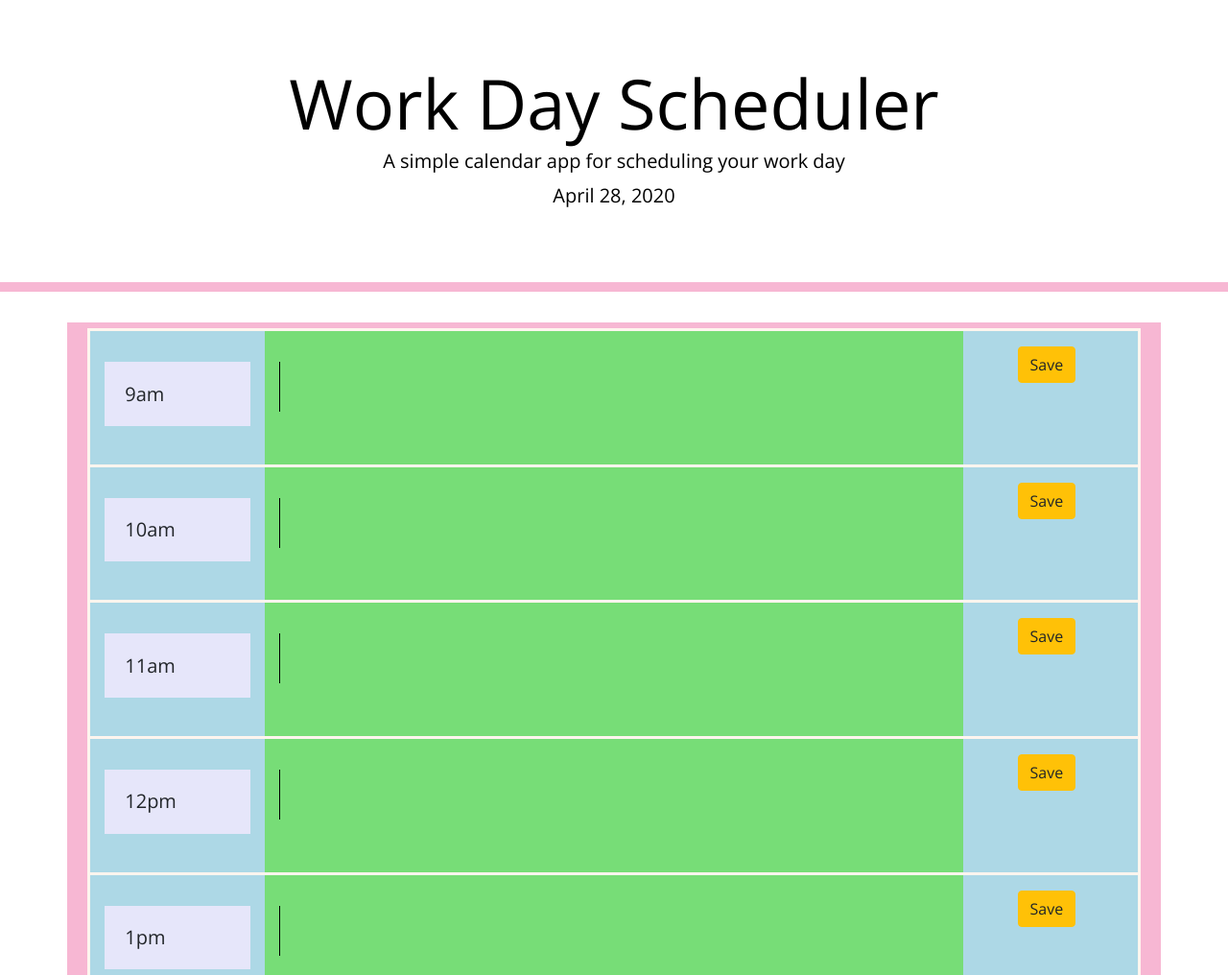
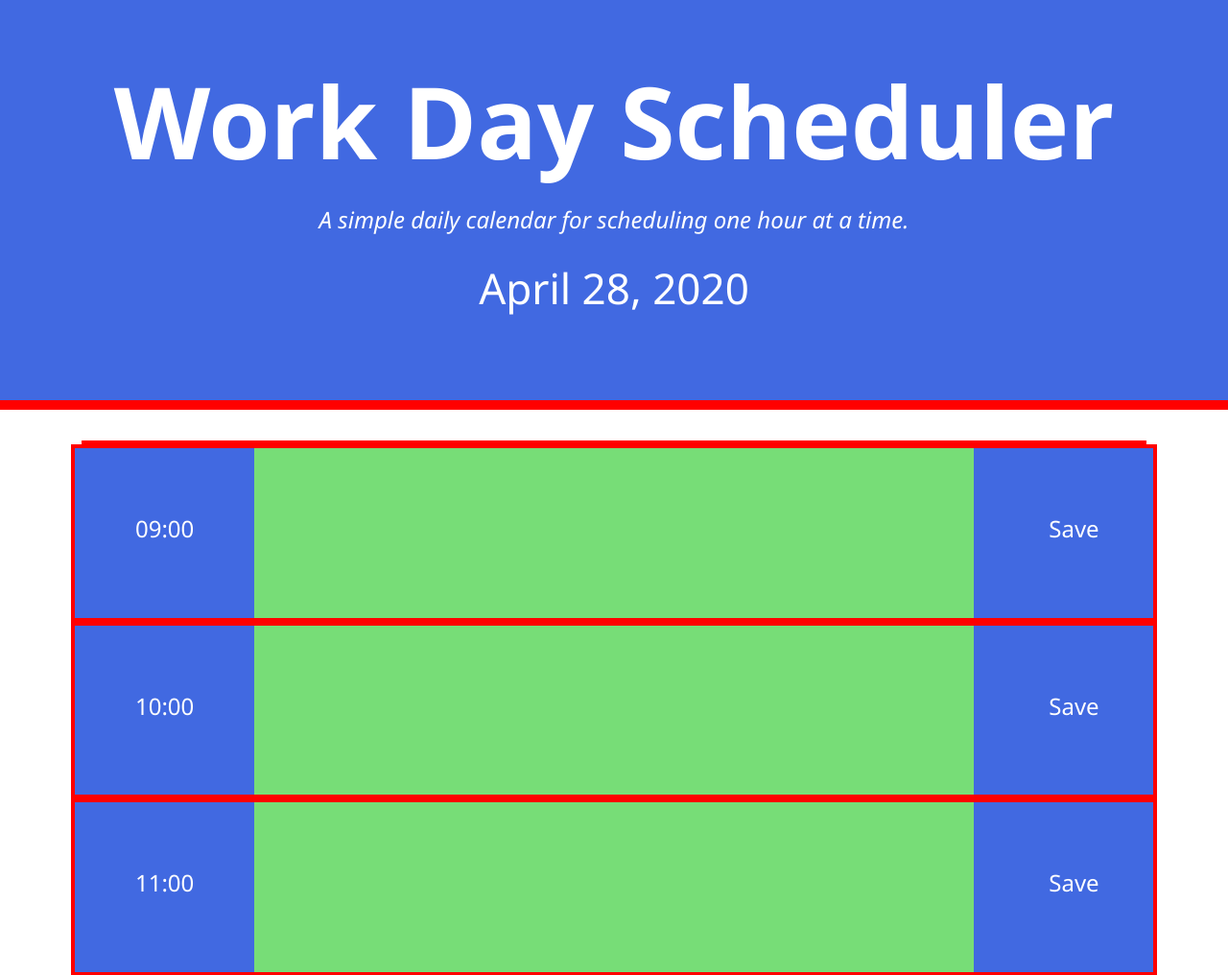
Before and after one commit to nataliemichelsen/Work-Day-Scheduler, a plain HTML site: page index.html in a window 1280 px wide. Shown: the top 1016 px of the page at 96% size. Drawn offline with nearby package versions, Linux system fonts and the light colour scheme.

Commit message:
Personal Styling

```diff
--- a/index.html
+++ b/index.html
@@ -16,16 +16,16 @@
 <body>
   <header class="jumbotron">
     <h1 class="display-3">Work Day Scheduler</h1>
-    <p class="lead">A simple calendar app for scheduling your work day</p>
-    <p id="currentDay" class="lead"></p>
+    <p class="lead">A simple daily calendar for scheduling one hour at a time.</p>
+    <p id="currentDay" class="date"></p>
   </header>
   <div class="container">
     <!-- Timeblocks go here -->
     <!-- page layout - save timeblock information, set page layout using grids,  -->
-    <div class="container">
+    <div class="scheduleContainer">
       <div class="row">
         <div class="hourArea col-md-2">
-          <h5 class="hourSlot" data-time="9">9am</h5>
+          <h5 class="hourSlot" data-time="9">09:00</h5>
         </div>
         <div class="inputArea col-md-8">
           <textarea class="userInput" type="text"></textarea>
@@ -36,7 +36,7 @@
       </div>
       <div class="row">
         <div class="hourArea col-md-2">
-          <h5 class="hourSlot" data-time="10">10am</h5>
+          <h5 class="hourSlot" data-time="10">10:00</h5>
         </div>
         <div class="inputArea col-md-8">
           <textarea class="userInput" type="text"></textarea>
@@ -47,7 +47,7 @@
       </div>
       <div class="row">
         <div class="hourArea col-md-2">
-          <h5 class="hourSlot" data-time="11">11am</h5>
+          <h5 class="hourSlot" data-time="11">11:00</h5>
         </div>
         <div class="inputArea col-md-8">
           <textarea class="userInput" type="text"></textarea>
@@ -58,7 +58,7 @@
       </div>
       <div class="row">
         <div class="hourArea col-md-2">
-          <h5 class="hourSlot" data-time="12">12pm</h5>
+          <h5 class="hourSlot" data-time="12">12:00</h5>
         </div>
         <div class="inputArea col-md-8">
           <textarea class="userInput" type="text"></textarea>
@@ -69,7 +69,7 @@
       </div>
       <div class="row">
         <div class="hourArea col-md-2">
-          <h5 class="hourSlot" data-time="13">1pm</h5>
+          <h5 class="hourSlot" data-time="13">13:00</h5>
         </div>
         <div class="inputArea col-md-8">
           <textarea class="userInput" type="text"></textarea>
@@ -80,7 +80,7 @@
       </div>
       <div class="row">
         <div class="hourArea col-md-2">
-          <h5 class="hourSlot" data-time="14">2pm</h5>
+          <h5 class="hourSlot" data-time="14">14:00</h5>
         </div>
         <div class="inputArea col-md-8">
           <textarea class="userInput" type="text"></textarea>
@@ -91,7 +91,7 @@
       </div>
       <div class="row">
         <div class="hourArea col-md-2">
-          <h5 class="hourSlot" data-time="15">3pm</h5>
+          <h5 class="hourSlot" data-time="15">15:00</h5>
         </div>
         <div class="inputArea col-md-8">
           <textarea class="userInput" type="text"></textarea>
@@ -102,7 +102,7 @@
       </div>
       <div class="row">
         <div class="hourArea col-md-2">
-          <h5 class="hourSlot" data-time="16">4pm</h5>
+          <h5 class="hourSlot" data-time="16">16:00</h5>
         </div>
         <div class="inputArea col-md-8">
           <textarea class="userInput" type="text"></textarea>
@@ -113,7 +113,7 @@
       </div>
       <div class="row">
         <div class="hourArea col-md-2">
-          <h5 class="hourSlot" data-time="17">5pm</h5>
+          <h5 class="hourSlot" data-time="17">17:00</h5>
         </div>
         <div class="inputArea col-md-8">
           <textarea class="userInput" type="text"></textarea>
--- a/style.css
+++ b/style.css
@@ -1,9 +1,7 @@
 /* // color-code past, present, future slots using classes or bootstrap  */
 
 body {
-  font-family: 'Open Sans', sans-serif;
-  font-size: 16px;
-  line-height: 1;
+  font-family: 'Segoe UI', Tahoma, Geneva, Verdana, sans-serif;
 }
 
 textarea{
@@ -11,51 +9,46 @@ textarea{
   border: none;
   resize: none;
   color: #000000;
-  border-left: 1px solid black;
-  padding: 10px;
 }
 
 .jumbotron {
   text-align: center;
-  background-color: transparent;
-  color: black;
+  background-color: royalblue;
+  color: white;
   border-radius: 0;
-  border-bottom: 10px solid #f7b7d3;
+  border-bottom: 10px solid red;
 }
 
-.description{
-  white-space: pre-wrap;
+.lead {
+  font-style: italic;
+  font-size: 24px;
+  padding-top: 14px;
 }
 
-.time-block{
-  text-align: center;
-  border-radius: 15px;
+.date {
+  font-size: 44px;
+  padding: 4px;
+}
+
+.display-3 {
+  font-weight: bold;
+  font-size: 104px;
 }
 
 .row {
   white-space: pre-wrap;
-  /* height: 50px; */
-  border-width: 4px;
-  border: solid;
-  border-color: seashell;
-  border-bottom: 0px;
-  /* padding: 4%; */
-  background-color: lightblue;
+  border: 4px;
+  border-color: red;
+  border-style: solid;
+  background-color: royalblue;
 }
 
-.container {
-  border: #f7b7d3;
+.scheduleContainer {
+  border: red;
   border-style: solid;
-  border-width: medium;
-  /* padding-bottom: 8%; */
-  background-color: #f7b7d3;
-  height: 60%;
-}
-
-.hour {
-  background-color: #ffffff;
-  color: #000000;
-  border-top: 1px dashed #000000;
+  border-width: 4px;
+  background-color: royalblue;
+  margin-top: 0px;
 }
 
 .past {
@@ -73,12 +66,15 @@ textarea{
   color: white;
 }
 
-.saveBtn {
-  border-left: 1px solid black;
-  border-top-right-radius: 15px;
-  border-bottom-right-radius: 15px;
+.saveButton {
+  border: transparent;
   background-color: transparent;
   color: white;
+  text-align: center;
+  font-size: 24px;
+  padding: 14%;
+  margin-top: 20px;
+  margin-right: 14px;
 }
 
 .saveBtn i:hover {
@@ -90,6 +86,14 @@ textarea{
   width: 100%;
 }
 
+.hourSlot {
+  background-color: transparent;
+  color: white;
+  text-align: center;
+  font-size: 24px;
+  padding: 14%;
+}
+
 /*
 input:-webkit-autofill,
 input:-webkit-autofill:hover,
@@ -98,7 +102,17 @@ input:-webkit-autofill:active  {
   transition: background-color 5000s ease-in-out 0s;
 } */
 
-.hourSlot {
-  background-color: lavender;
-  padding: 14%;
+/* .description{
+  white-space: pre-wrap;
 }
+
+.time-block{
+  text-align: center;
+  border-radius: 15px;
+} */
+
+/* .hour {
+  background-color: #ffffff;
+  color: #000000;
+  border-top: 1px dashed #000000;
+} */
```
